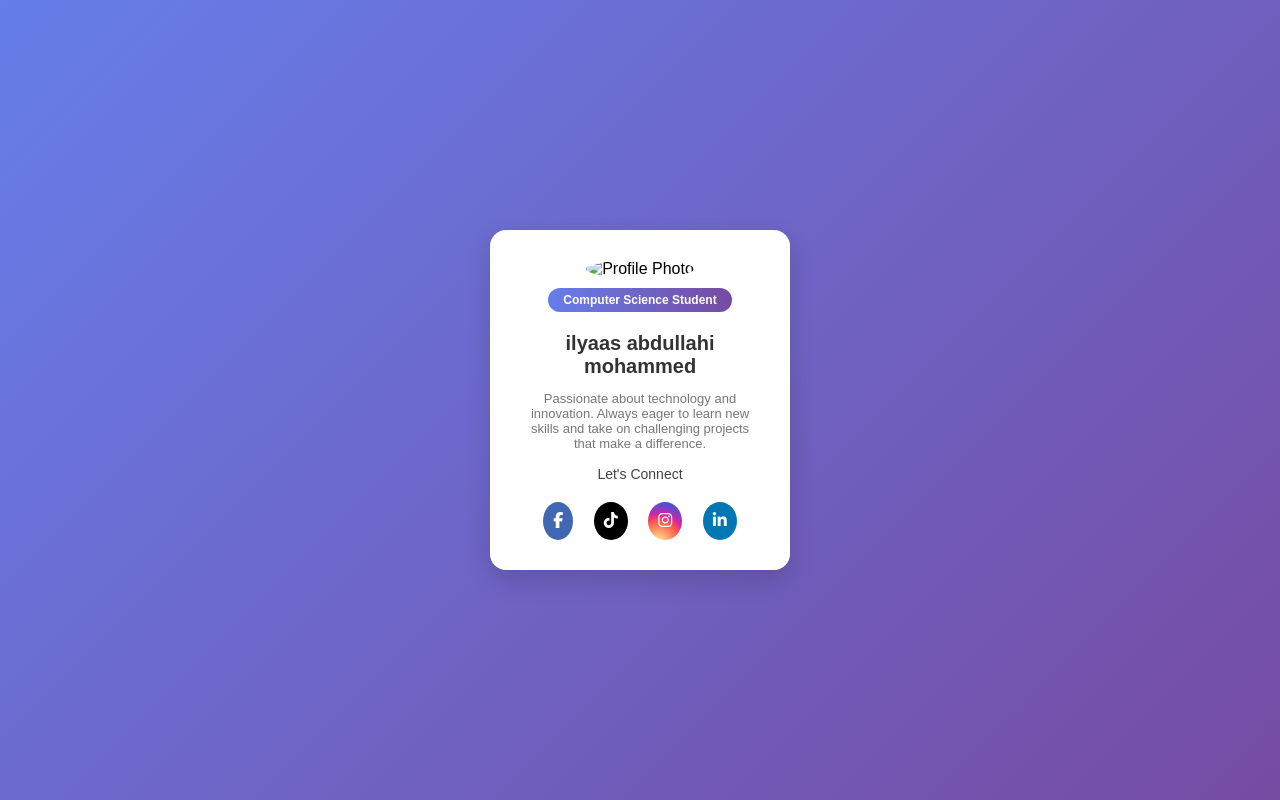
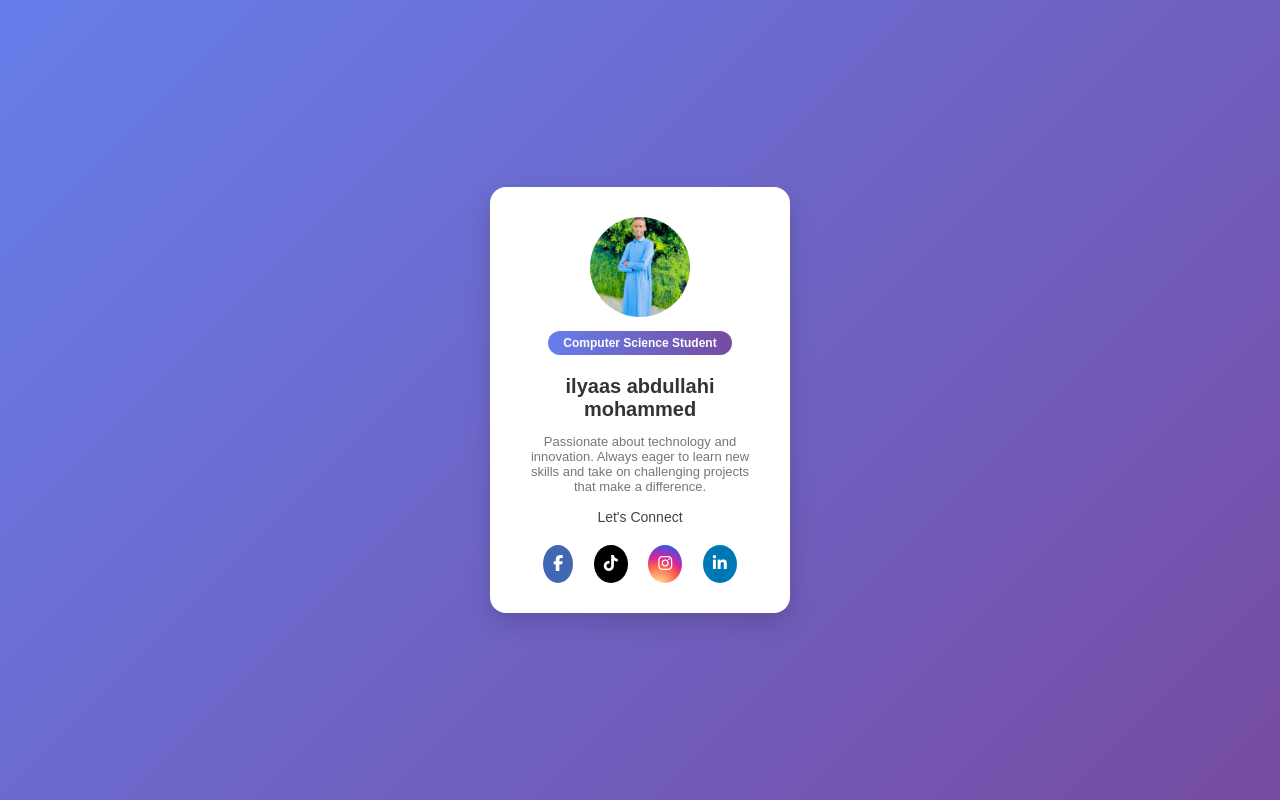
Before and after one commit to ilyaas7781/my-test-website, a plain HTML site: page index.html in a window 1280 px wide. Drawn offline with Linux system fonts and the light colour scheme.

Commit message:
Add files via upload

```diff
--- a/index.html
+++ b/index.html
@@ -107,7 +107,7 @@
 </head>
 <body>
   <div class="card">
-    <img src="c:\Users\srfef\Pictures\WhatsApp Image 2025-06-06 at 11.51.42_2cebce74.jpg" alt="Profile Photo" />
+    <img src="sawir.jpg" alt="Profile Photo" />
     <div class="badge">Computer Science Student</div>
     <h2>ilyaas abdullahi mohammed</h2>
     <p>
```
